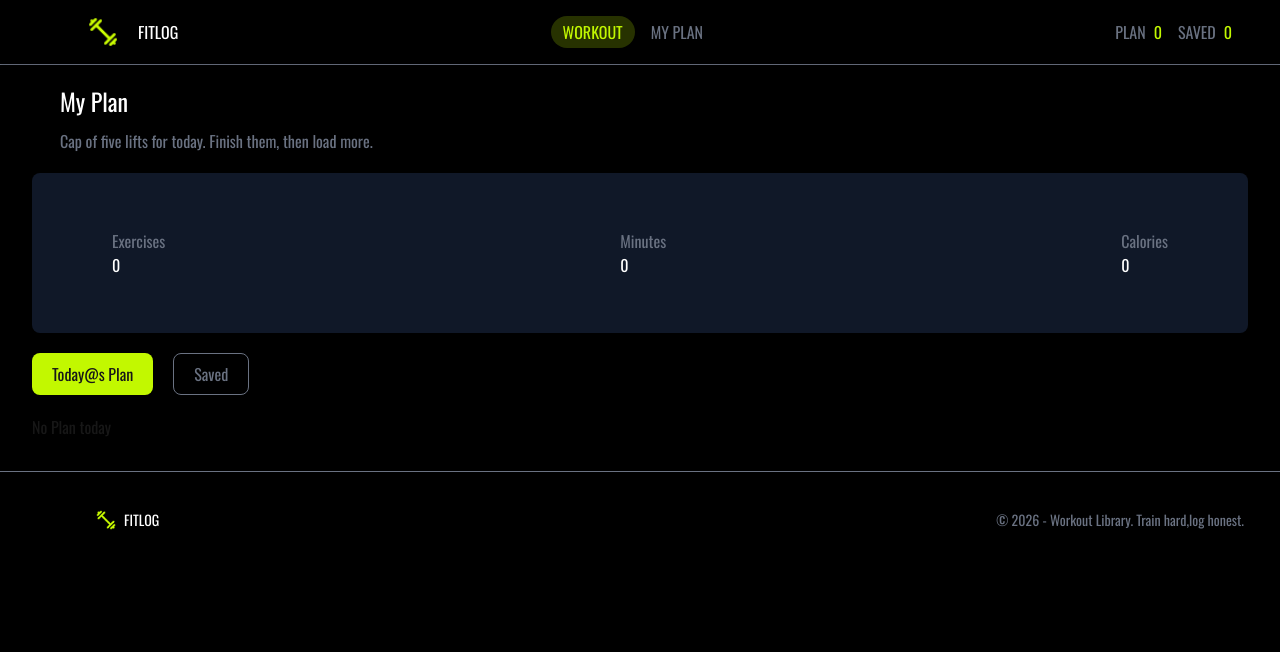
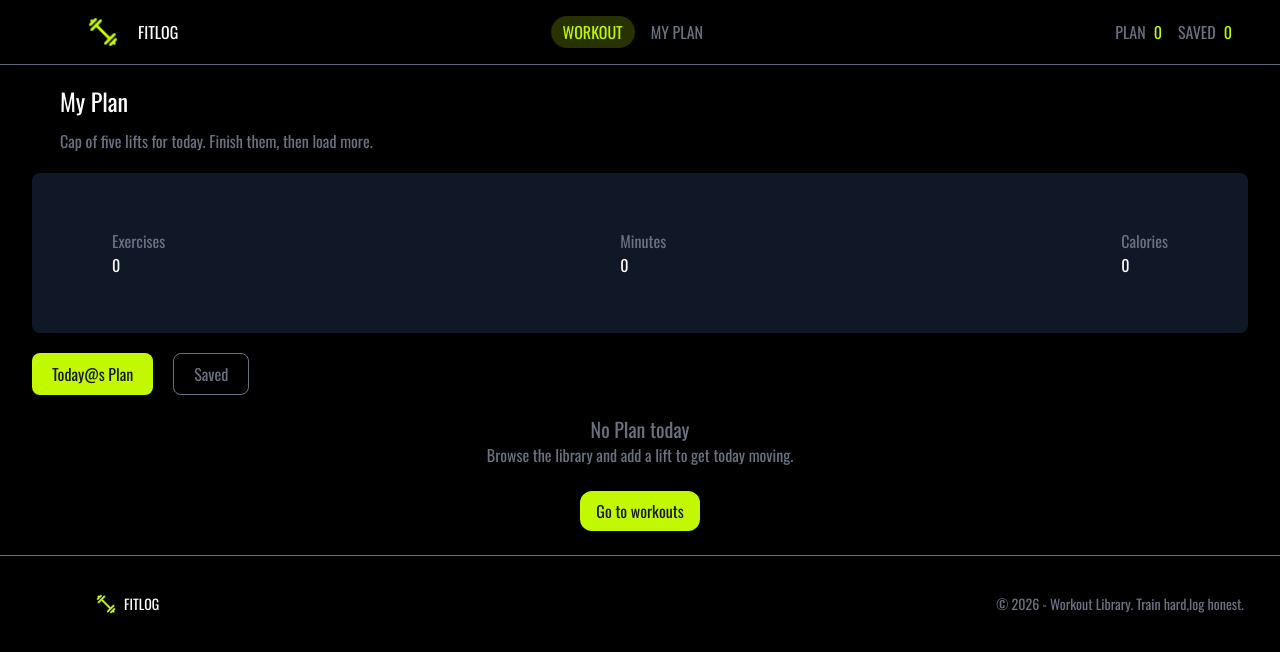
Before and after one commit to nishattasnimtonni5-lang/b-14-A-06, a Next.js app: page /apps in a window 1280 px wide. Shown: the top 652 px of the page. Built offline with nearby package versions, Linux system fonts and the light colour scheme.

Commit message:
style:style homepage

```diff
--- a/src/app/apps/page.tsx
+++ b/src/app/apps/page.tsx
@@ -4,6 +4,7 @@ import WorkoutCard from '@/components/shared/WorkoutCard';
 import { Iworkout } from '@/types/workout.type';
 import Image from 'next/image';
 import React, { useContext,useState } from 'react';
+import Link from 'next/link';
 
 const MyPlan = () => {
    const context=useContext(PlanContext)
@@ -91,7 +92,11 @@ const MyPlan = () => {
             })}
 
      </div>
-        ):( <p>No Plan today</p>
+        ):(<div className="text-center">
+          <p className="text-gray-500 text-xl">No Plan today</p>
+          <p className="text-gray-500 pb-8">Browse the library and add a lift to get today moving.</p>
+        <button><Link href="/" className="bg-[#C2F800] px-4 py-2 rounded-xl ">Go to workouts</Link></button>
+        </div>
 
         )}
 
@@ -131,7 +136,12 @@ const MyPlan = () => {
             })}
 
      </div>
-        ):( <p>No saved workout</p>)}
+        ):(
+        <div className="text-center">
+          <p className="text-gray-500 text-xl">No saved plan</p>
+          <p className="text-gray-500 pb-8">Browse the library and save a lift to get today moving.</p>
+        <button><Link href="/" className="bg-[#C2F800] px-4 py-2 rounded-xl ">Go to workouts</Link></button>
+        </div>)}
 
             </>
          )}
```
